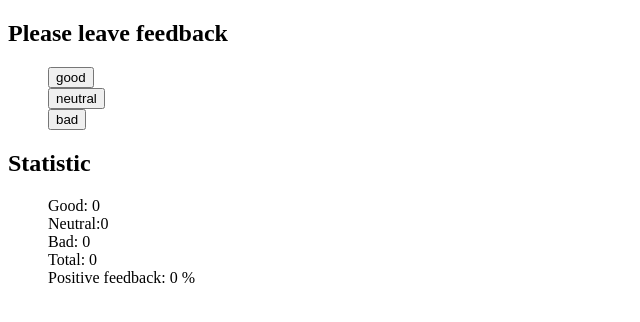
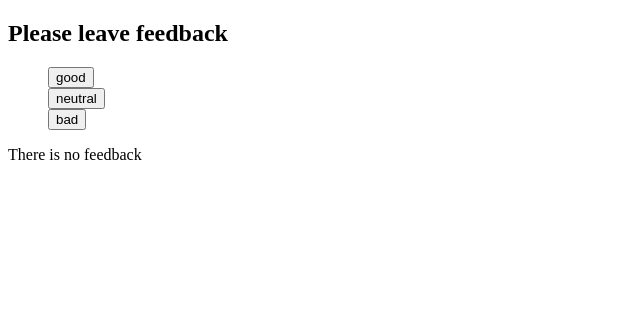
Before and after one commit to rostunho/goit-react-hw-02-feedback, a React (Create React App) app: page / in a window 1280 px wide. Shown: the top 322 px of the page, without its empty margins (0-640 px from the left). Built offline with nearby package versions, Linux system fonts and the light colour scheme.

Commit message:
unstyled mvp

```diff
--- a/src/App.js
+++ b/src/App.js
@@ -3,6 +3,7 @@ import React, { Component } from 'react';
 import FeedbackOptions from 'components/Options/FeedbackOptions.jsx';
 import Section from 'components/Section/Section.jsx';
 import Statistics from './components/Statistics/Statistics.jsx';
+import Notification from 'components/Notification/Notification.jsx';
 
 export default class App extends Component {
   state = {
@@ -27,6 +28,10 @@ export default class App extends Component {
   };
 
   render() {
+    const feedbacks = this.countTotalFeedback();
+    const positiveFeedbacks = this.countPositiveFeedbackPercentage();
+    const { good, neutral, bad } = this.state;
+
     return (
       <>
         <Section title="Please leave feedback">
@@ -36,15 +41,19 @@ export default class App extends Component {
           />
         </Section>
 
-        <Section title="Statistic">
-          <Statistics
-            good={this.state.good}
-            neutral={this.state.neutral}
-            bad={this.state.bad}
-            total={this.countTotalFeedback()}
-            positivePercentage={this.countPositiveFeedbackPercentage()}
-          />
-        </Section>
+        {feedbacks ? (
+          <Section title="Statistic">
+            <Statistics
+              good={good}
+              neutral={neutral}
+              bad={bad}
+              total={feedbacks}
+              positivePercentage={positiveFeedbacks}
+            />
+          </Section>
+        ) : (
+          <Notification message="There is no feedback" />
+        )}
       </>
     );
   }
```
